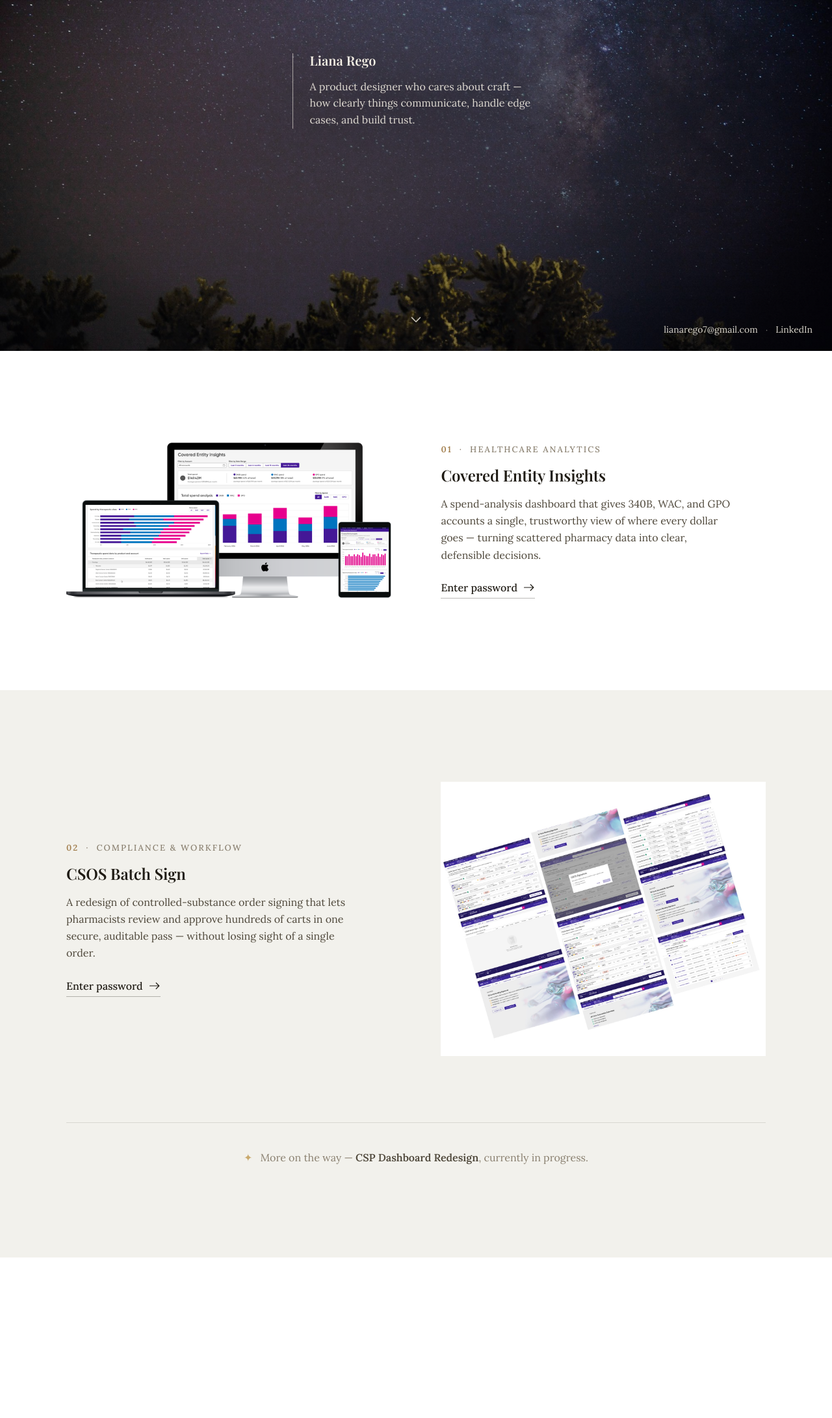
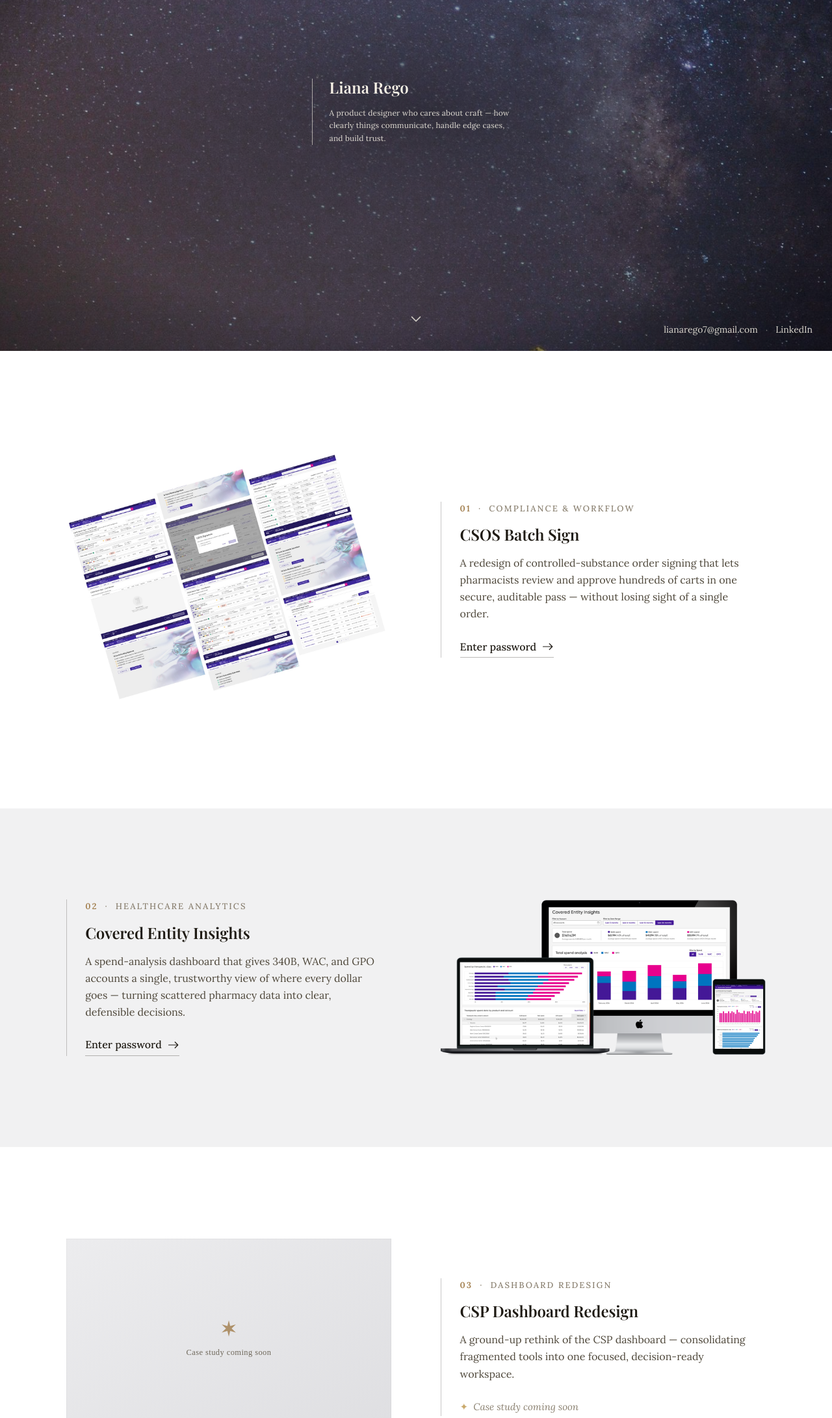
Before and after one commit to lianarego/lianarego.github.io, a plain HTML site: page index.html in a window 1280 px wide. Shown: the part 260-2442 px from the top of the page at 65% size. Before the commit the page ends 2195 px from the top, so only its background shows below. Drawn offline with nearby package versions, Linux system fonts and the light colour scheme; a web font is replaced by a local one.

Commit message:
Landing tweaks: hero sizing/zoom, reorder cases, true-gray band, case rules
- Hero name 24px, blurb 12px, moved ~32px lower and narrowed
- Zoom hero background so the foreground trees are cropped out
- Reorder case studies: CSOS first, then Covered Entity Insights
- Change the gray band to a true neutral gray (no cream undertone)
- Add a real third case-study row (CSP Dashboard Redesign) with a placeholder
  image instead of the centered 'coming soon' strip
- Add a Lora-style vertical rule to the left of each case study's text

Co-Authored-By: Claude Opus 4.8 <noreply@anthropic.com>

```diff
--- a/index.html
+++ b/index.html
@@ -37,11 +37,12 @@
     --ink-2:     #4F483B;   /* body text */
     --ink-3:     #8A8070;   /* muted labels */
     --white:     #FFFFFF;
-    --gray:      #F2F1EC;   /* light gray band */
+    --gray:      #F1F1F2;   /* true light gray band */
     --gold:      #A07C4A;   /* favicon gold */
     --gold-2:    #C9A96C;   /* lighter gold */
     --rule:      rgba(31,27,20,0.12);
     --rule-2:    rgba(31,27,20,0.30);
+    --case-rule: rgba(31,27,20,0.24);
     --hero-ink:  #F6F1E6;
     --hero-ink-2:rgba(246,241,230,0.88);
     --hero-rule: rgba(246,241,230,0.60);
@@ -103,33 +104,39 @@
   body.scrolled .nav-links a { color: var(--ink-2); }
   body.scrolled .nav-links a:hover { color: var(--gold); }
 
-  /* ============ HERO (centered) ============ */
+  /* ============ HERO (centered, zoomed bg) ============ */
   .hero {
     position: relative; min-height: 100svh;
     display: flex; align-items: center; justify-content: center;
     padding: 90px 24px;
-    background: #0b0a12 url("assets/hero-stars.jpg") center 32% / cover no-repeat;
+    background: #0b0a12;
     overflow: hidden;
   }
+  .hero-bg {
+    position: absolute; inset: 0; width: 100%; height: 100%;
+    object-fit: cover; object-position: center 34%;
+    transform: scale(1.44); transform-origin: center 34%;
+    z-index: 0;
+  }
   .hero::before {
-    content: ""; position: absolute; inset: 0;
+    content: ""; position: absolute; inset: 0; z-index: 1;
     background:
-      radial-gradient(ellipse 60% 52% at 50% 52%, rgba(6,6,12,0.58) 0%, rgba(6,6,12,0.18) 62%, rgba(6,6,12,0) 82%),
-      linear-gradient(to bottom, rgba(6,6,12,0.34) 0%, rgba(6,6,12,0.08) 34%, rgba(6,6,12,0.42) 100%);
+      radial-gradient(ellipse 58% 50% at 50% 54%, rgba(6,6,12,0.58) 0%, rgba(6,6,12,0.18) 62%, rgba(6,6,12,0) 82%),
+      linear-gradient(to bottom, rgba(6,6,12,0.34) 0%, rgba(6,6,12,0.08) 34%, rgba(6,6,12,0.40) 100%);
   }
   .hero-copy {
-    position: relative; z-index: 2;
-    max-width: 380px;
+    position: relative; z-index: 2; top: 32px;
+    max-width: 320px;
     padding-left: clamp(20px, 2vw, 28px);
     border-left: 1.5px solid var(--hero-rule);
   }
   .hero-name {
     font-family: var(--serif); font-weight: 600; color: var(--hero-ink);
-    font-size: 20px; line-height: 1.12; letter-spacing: 0.005em;
+    font-size: 24px; line-height: 1.12; letter-spacing: 0.005em;
     margin-bottom: 16px;
   }
   .hero-blurb {
-    color: var(--hero-ink-2); font-size: 16px; line-height: 1.6;
+    color: var(--hero-ink-2); font-size: 12px; line-height: 1.66; letter-spacing: 0.01em;
   }
 
   .scroll-cue {
@@ -149,8 +156,12 @@
 
   .case-media { display: block; }
   .case-media img { width: 100%; height: auto; transition: transform 0.7s cubic-bezier(0.2,0.7,0.2,1); }
-  .case-media:hover img { transform: translateY(-4px); }
+  a.case-media:hover img { transform: translateY(-4px); }
 
+  .case-body {
+    border-left: 1.5px solid var(--case-rule);
+    padding-left: clamp(22px, 2.2vw, 36px);
+  }
   .case-eyebrow {
     font-family: var(--body);
     font-size: 13px; font-weight: 500; letter-spacing: 0.16em; text-transform: uppercase;
@@ -171,15 +182,11 @@
   .case-link svg { width: 18px; height: 12px; transition: transform 0.3s ease; }
   .case-link:hover { color: var(--gold); border-color: var(--gold); gap: 13px; }
   .case-link:hover svg { transform: translateX(4px); }
-
-  /* coming-soon strip */
-  .soon-row {
-    margin-top: clamp(64px, 8vw, 104px); padding-top: 40px; border-top: 1px solid var(--rule);
-    display: flex; align-items: center; justify-content: center; gap: 12px; text-align: center;
-    color: var(--ink-3); font-size: 16px;
+  .case-soon {
+    display: inline-flex; align-items: center; gap: 8px;
+    font-size: 15px; font-style: italic; color: var(--ink-3);
   }
-  .soon-row .star { color: var(--gold-2); }
-  .soon-row b { color: var(--ink-2); font-weight: 600; }
+  .case-soon::before { content: "✦"; color: var(--gold-2); font-style: normal; }
 
   /* ============ FIXED CONTACT (bottom-right) ============ */
   .contact {
@@ -196,10 +203,7 @@
   }
   .c-email:hover, .c-li:hover { color: var(--hero-ink); }
   .c-email:hover { border-bottom-color: currentColor; }
-  .c-li {
-    border-bottom: 1px solid transparent; padding-bottom: 1px;
-    transition: color 0.3s ease, border-color 0.3s ease;
-  }
+  .c-li { border-bottom: 1px solid transparent; padding-bottom: 1px; transition: color 0.3s ease, border-color 0.3s ease; }
   .c-li:hover { border-bottom-color: currentColor; }
   .c-sep { opacity: 0.5; }
   .c-tip {
@@ -209,10 +213,7 @@
     opacity: 0; transform: translateY(4px); pointer-events: none;
     transition: opacity 0.25s ease, transform 0.25s ease;
   }
-  .c-tip::after {
-    content: ""; position: absolute; top: 100%; right: 14px;
-    border: 5px solid transparent; border-top-color: var(--ink);
-  }
+  .c-tip::after { content: ""; position: absolute; top: 100%; right: 14px; border: 5px solid transparent; border-top-color: var(--ink); }
   .c-email:hover .c-tip, .c-email:focus-visible .c-tip, .c-email.copied .c-tip { opacity: 1; transform: none; }
 
   body.scrolled .contact { color: var(--ink-2); }
@@ -221,13 +222,16 @@
   /* ============ REVEAL ============ */
   .reveal { opacity: 0; transform: translateY(26px); transition: opacity 0.9s ease, transform 0.9s cubic-bezier(0.2,0.7,0.2,1); }
   .reveal.in { opacity: 1; transform: none; }
+  .hero-copy.reveal { transform: translateY(26px); }
+  .hero-copy.reveal.in { transform: none; }
 
   /* ============ RESPONSIVE ============ */
   @media (max-width: 820px) {
     body { font-size: 16px; }
-    .case { grid-template-columns: 1fr; gap: 26px; }
+    .case { grid-template-columns: 1fr; gap: 24px; }
     .case--flip .case-media { order: 0; }
     .case-media { order: -1; }
+    .case-body { border-left: none; padding-left: 0; }
   }
   @media (max-width: 540px) {
     .wrap { padding: 0 22px; }
@@ -241,7 +245,7 @@
     html { scroll-behavior: auto; }
     .reveal { opacity: 1; transform: none; transition: none; }
     .scroll-cue svg { animation: none; }
-    .case-media img, .case-media:hover img { transition: none; transform: none; }
+    .case-media img, a.case-media:hover img { transition: none; transform: none; }
   }
 </style>
 </head>
@@ -258,6 +262,7 @@
 
 <!-- ============ HERO ============ -->
 <header class="hero" id="top">
+  <img class="hero-bg" src="assets/hero-stars.jpg" alt="" aria-hidden="true">
   <div class="hero-copy reveal">
     <h1 class="hero-name">Liana Rego</h1>
     <p class="hero-blurb">
@@ -274,15 +279,35 @@
 <!-- ============ WORK ============ -->
 <main id="work">
 
-  <!-- Case 1 — white band, image left -->
+  <!-- Case 1 — CSOS — white band, image left -->
   <section class="band band-white">
     <div class="wrap">
       <article class="case reveal">
+        <a class="case-media" href="csos-batch-sign.html" aria-label="CSOS Batch Sign case study">
+          <img src="assets/cs-csos.jpg" alt="CSOS Batch Sign controlled-substance ordering screens" loading="lazy">
+        </a>
+        <div class="case-body">
+          <div class="case-eyebrow"><b>01</b> &nbsp;·&nbsp; Compliance &amp; workflow</div>
+          <h3 class="case-title">CSOS Batch Sign</h3>
+          <p class="case-desc">A redesign of controlled-substance order signing that lets pharmacists review and approve hundreds of carts in one secure, auditable pass — without losing sight of a single order.</p>
+          <a class="case-link" href="csos-batch-sign.html">
+            Enter password
+            <svg viewBox="0 0 24 16" fill="none" stroke="currentColor" stroke-width="1.6" stroke-linecap="round" stroke-linejoin="round" aria-hidden="true"><path d="M2 8h19M15 2l6 6-6 6"/></svg>
+          </a>
+        </div>
+      </article>
+    </div>
+  </section>
+
+  <!-- Case 2 — CEI — gray band, image right -->
+  <section class="band band-gray">
+    <div class="wrap">
+      <article class="case case--flip reveal">
         <a class="case-media" href="covered-entity-insights.html" aria-label="Covered Entity Insights case study">
           <img src="assets/cs-covered.png" alt="Covered Entity Insights spend-analysis dashboard across devices" loading="lazy">
         </a>
         <div class="case-body">
-          <div class="case-eyebrow"><b>01</b> &nbsp;·&nbsp; Healthcare analytics</div>
+          <div class="case-eyebrow"><b>02</b> &nbsp;·&nbsp; Healthcare analytics</div>
           <h3 class="case-title">Covered Entity Insights</h3>
           <p class="case-desc">A spend-analysis dashboard that gives 340B, WAC, and GPO accounts a single, trustworthy view of where every dollar goes — turning scattered pharmacy data into clear, defensible decisions.</p>
           <a class="case-link" href="covered-entity-insights.html">
@@ -294,28 +319,20 @@
     </div>
   </section>
 
-  <!-- Case 2 — light gray band, image right -->
-  <section class="band band-gray">
+  <!-- Case 3 — CSP (placeholder) — white band, image left -->
+  <section class="band band-white">
     <div class="wrap">
-      <article class="case case--flip reveal">
-        <a class="case-media" href="csos-batch-sign.html" aria-label="CSOS Batch Sign case study">
-          <img src="assets/cs-csos.jpg" alt="CSOS Batch Sign controlled-substance ordering screens" loading="lazy">
-        </a>
+      <article class="case reveal">
+        <div class="case-media">
+          <img src="assets/cs-placeholder.svg" alt="Placeholder — case study coming soon">
+        </div>
         <div class="case-body">
-          <div class="case-eyebrow"><b>02</b> &nbsp;·&nbsp; Compliance &amp; workflow</div>
-          <h3 class="case-title">CSOS Batch Sign</h3>
-          <p class="case-desc">A redesign of controlled-substance order signing that lets pharmacists review and approve hundreds of carts in one secure, auditable pass — without losing sight of a single order.</p>
-          <a class="case-link" href="csos-batch-sign.html">
-            Enter password
-            <svg viewBox="0 0 24 16" fill="none" stroke="currentColor" stroke-width="1.6" stroke-linecap="round" stroke-linejoin="round" aria-hidden="true"><path d="M2 8h19M15 2l6 6-6 6"/></svg>
-          </a>
+          <div class="case-eyebrow"><b>03</b> &nbsp;·&nbsp; Dashboard redesign</div>
+          <h3 class="case-title">CSP Dashboard Redesign</h3>
+          <p class="case-desc">A ground-up rethink of the CSP dashboard — consolidating fragmented tools into one focused, decision-ready workspace.</p>
+          <span class="case-soon">Case study coming soon</span>
         </div>
       </article>
-
-      <div class="soon-row reveal">
-        <span class="star">✦</span>
-        <span>More on the way — <b>CSP Dashboard Redesign</b>, currently in progress.</span>
-      </div>
     </div>
   </section>
 
```
Also changed, not shown: assets/cs-placeholder.svg (added).
